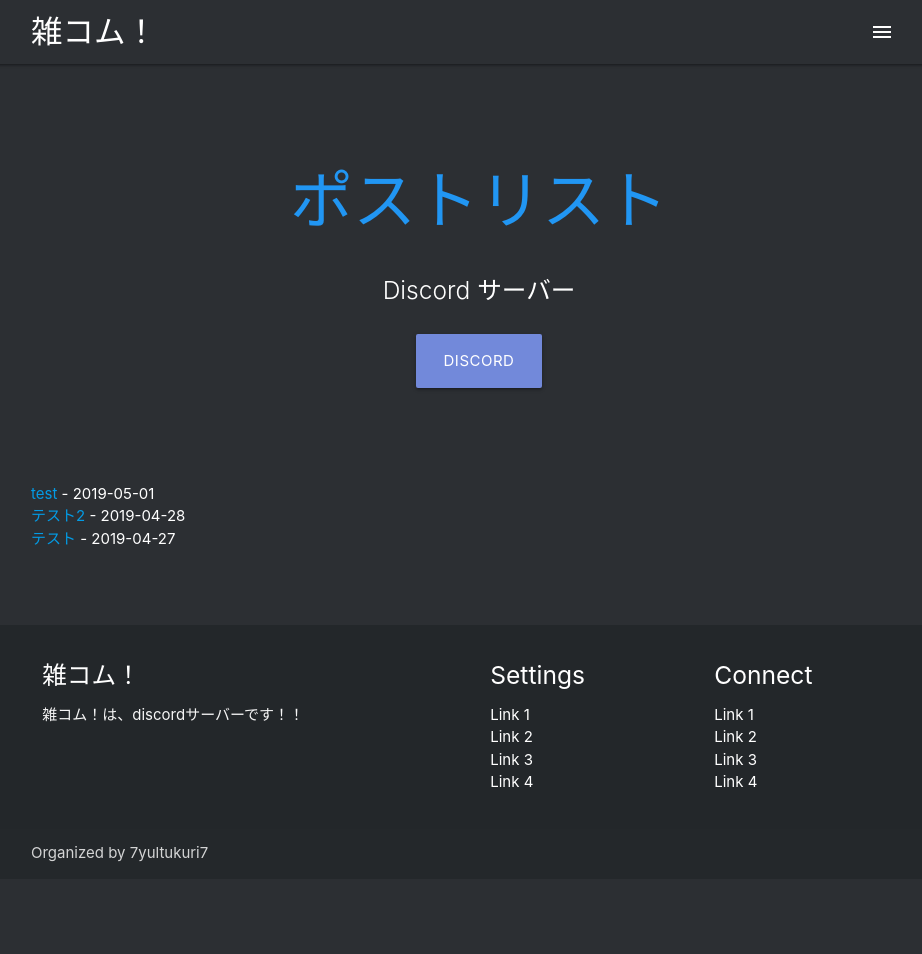
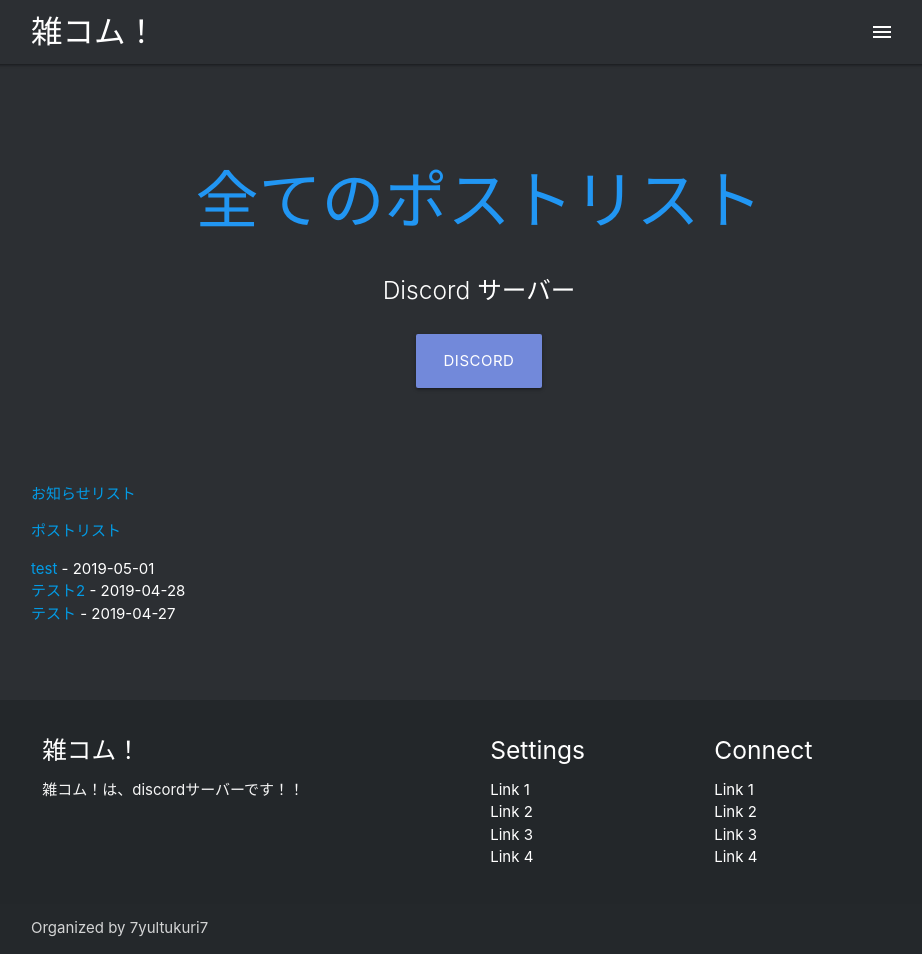
Before and after one commit to zatsukomu/zatsukomu-website-v1, a Jekyll site: the page built from docs/_pages/list/post.md, in a window 1280 px wide. Shown: the whole page, without its empty margins (161-1083 px from the left). Built offline with Jekyll 4.4.1, drawn with Linux system fonts in a browser that asks for light colours; nearby versions of some CDN libraries; before the commit the page ends 900 px from its top, so only the background shows below that.

Commit message:
Update post.md

```diff
--- a/docs/_pages/list/post.md
+++ b/docs/_pages/list/post.md
@@ -1,8 +1,13 @@
 ---
 layout: default
-title: ポストリスト
+title: 全てのポストリスト
 permalink: /post
 ---
+<a href="/posts/news">お知らせリスト</a>
+
+
+<a href="/posts/blogs">ポストリスト</a>
+
 <ul>
   {% for post in site.posts %}
     <li>
```
